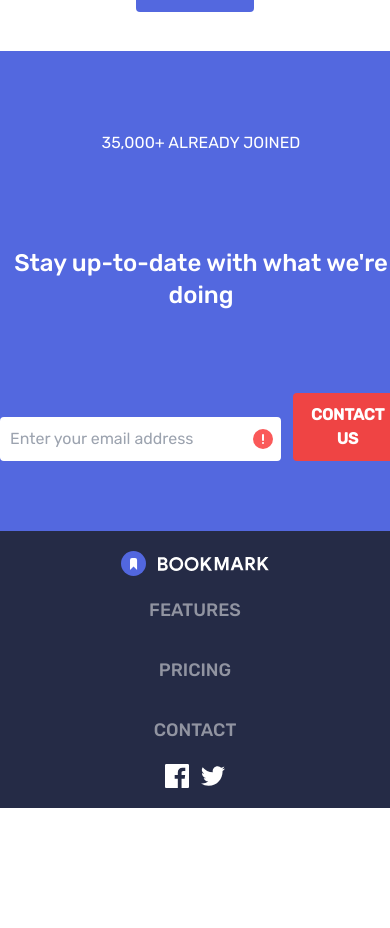
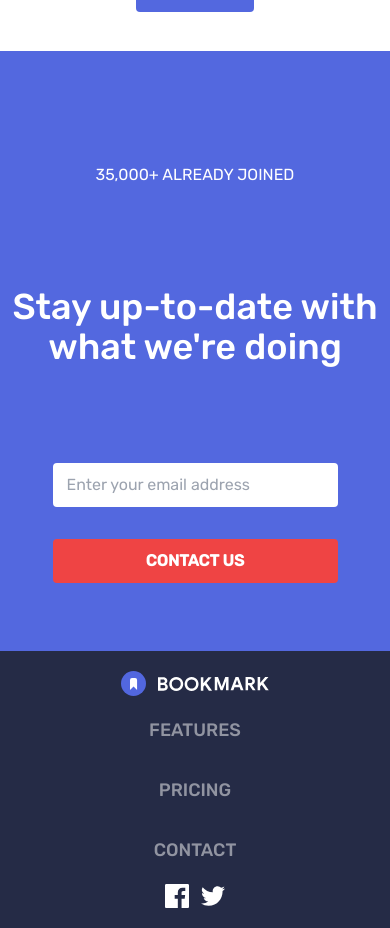
Before and after one commit to kenghtt/bookmark-landing-page, a React (Vite) app: page / in a window 390 px wide. Shown: the part 3607-4535 px from the top of the page. Before the commit the page ends 4415 px from the top, so only its background shows below. Built offline with nearby package versions, Linux system fonts and the light colour scheme.

Commit message:
Fix email form for mobile

```diff
--- a/src/components/layout/ContactUsForm/ContactUsForm.jsx
+++ b/src/components/layout/ContactUsForm/ContactUsForm.jsx
@@ -21,28 +21,32 @@ function ContactUsForm() {
     return (
         <div className="bg-softBlue   mt-[10%] w-auto">
             <div className="grid grid-rows-3 text-center pb-[3%] ">
-                <div className="mt-20">
+                <div className="mt-28 md:mt-20">
                     <p className="text-white">35,000+ ALREADY JOINED</p>
                 </div>
                 <div className="mt-10">
-                    <h1 className="text-white font-medium ">Stay up-to-date with what we're doing</h1>
+                    <h1 className="text-white font-medium text-4xl ">Stay up-to-date with what we're doing</h1>
                 </div>
                 <section className="mt-5 h-[100%]" onSubmit='return false'>
-                    <form className='flex flex-row h-[100%] justify-center'>
-                        <div className="grid grid-rows-2 relative self-center mr-3">
-                            <input type="email" className={`py-2 pl-2 pr-[50px] border-2 border-white ${rounded} ${emailBorder}`}
+                    <form className='grid sm:grid-rows-2  md:flex md:flex-row md:h-[100%] justify-center'>
+                        <div className="grid grid-rows-2 relative self-center md:mr-3">
+                            <input type="email"
+                                   className={`py-2 pl-3 pr-[50px] border-2 border-white ${rounded} ${emailBorder}`}
                                    id="lname" name="lname" placeholder="Enter your email address"/>
-                            <img className='absolute right-2 top-3' src="../images/icon-error.svg" alt="error icon"/>
 
                             {
                                 !isValidEmail &&
-                                <span className="text-xs text-white bg-red-500 h-5 text-left pl-2" id="passwordHelp">Whoops, make sure it's an email</span>
-
+                                [
+                                    <span className="text-xs text-white bg-red-500 h-5 text-left pl-3 italic"
+                                          id="passwordHelp">Whoops, make sure it's an email</span>,
+                                    <img className='absolute right-2 top-3' src="../images/icon-error.svg"
+                                         alt="error icon"/>
+                                ]
                             }
                         </div>
-                        <div className="grid grid-rows-2 self-center">
+                        <div className="grid grid-rows-2 self-center bottom-3 md:bottom-0 relative">
                             <button type='button' onClick={e => validateEmail(e)}
-                                    className="py-2 btn btn-primary self-center bg-red-500 border-2 border-red-500 hover:text-red-500 ">
+                                    className="py-2 btn btn-primary self-center bg-red-500  border-2 border-red-500 hover:text-red-500 ">
                                 Contact Us
                             </button>
                         </div>
```
